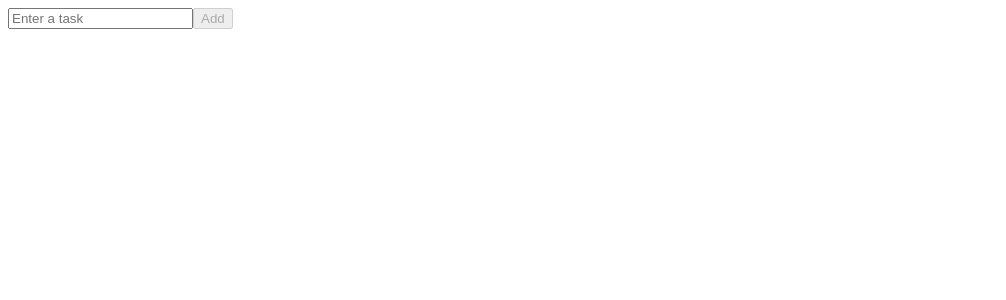
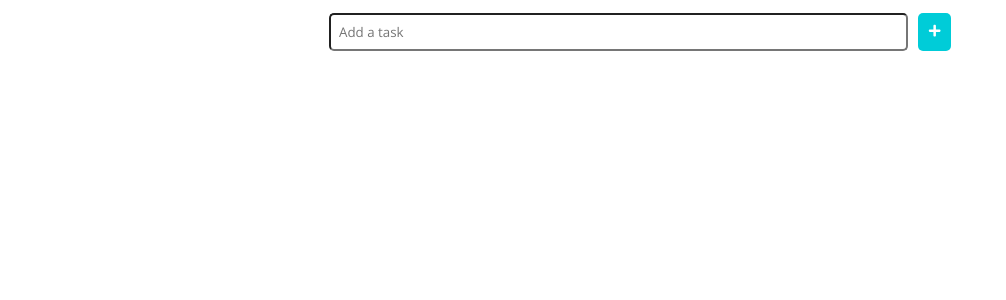
Before and after one commit to pzey2011/Todo_Management_App, a React (Create React App) app: page / in a window 1280 px wide. Shown: the top 300 px of the page, without its empty margins (0-1006 px from the left). Built offline with nearby package versions, Linux system fonts and the light colour scheme.

Commit message:
sgiving some styles and structuring the files

```diff
--- a/src/App.tsx
+++ b/src/App.tsx
@@ -1,5 +1,5 @@
 import React, { useState } from "react";
-import "./styles.css";
+import "./assets/styles.css";
 import InputField from "./components/InputField";
 import Form from "./components/Form";
 import Button from "./components/Button";
@@ -19,23 +19,20 @@ const App = () => {
     setTodos([...todos, newTodo]);
     setTodo("");
   };
-  const todosList = todos.map((todo) => (
-    <li key={todo.id}>
-      {todo.todo}
-      {" isDone: " + todo.isDone}
-    </li>
-  ));
+
   return (
     <React.Fragment>
+      <div className="main_container">
         <Form onSubmit={addTodo}>
           <InputField
             value={todo}
             setValue={setTodoInput}
-          placeholder={"Enter a task"}
+            placeholder={"Add a task"}
           />
           <Button type="submit" activated={todo.length !== 0 ? true : false} />
         </Form>
         <TodoList todos={todos} />
+      </div>
     </React.Fragment>
   );
 };
--- /dev/null
+++ b/src/assets/form.css
@@ -0,0 +1,3 @@
+.form {
+  display: flex;
+}
--- /dev/null
+++ b/src/assets/styles.css
@@ -0,0 +1,31 @@
+@import url("https://fonts.googleapis.com/css2?family=Open+Sans&display=swap");
+html {
+  font-family: "Open Sans", sans-serif;
+}
+input,
+button {
+  font-family: "Open Sans", sans-serif;
+
+  outline: none;
+  border-radius: 5px;
+  margin: 5px;
+}
+button {
+  color: #fff;
+  background-color: #00ccd8;
+  -webkit-appearance: none;
+  border: none;
+  padding: 10px;
+}
+input {
+  padding: 8px;
+  width: 100%;
+}
+.main_container {
+  text-align: center;
+  width: 50%;
+  padding-right: 60px;
+  padding-left: 60px;
+  margin-right: auto;
+  margin-left: auto;
+}
--- /dev/null
+++ b/src/assets/todo.css
@@ -0,0 +1,19 @@
+.todo_container {
+  display: flex;
+  align-items: center;
+  justify-content: left;
+  padding: 10px;
+  border-radius: 0.5rem;
+  border: 1px solid #00ccd8;
+  width: 80%;
+}
+
+.todo_right {
+  flex-basis: 80%;
+  text-align: left;
+}
+
+.todo_left {
+  display: flex;
+  flex-basis: 20%;
+}
--- a/src/components/Button.tsx
+++ b/src/components/Button.tsx
@@ -1,3 +1,5 @@
+import { FaPlus } from "react-icons/fa";
+
 type Props = {
   type: "button" | "submit" | "reset" | undefined;
   activated: boolean | undefined;
@@ -5,7 +7,7 @@ type Props = {
 const Button = ({ activated, type }: Props) => {
   return (
     <button disabled={!activated} type={type}>
-      Add
+      <FaPlus />
     </button>
   );
 };
--- a/src/components/Form.tsx
+++ b/src/components/Form.tsx
@@ -1,11 +1,16 @@
 import React from "react";
+import "../assets/form.css";
 type Props = {
   children: React.ReactNode;
   onSubmit: React.FormEventHandler<HTMLFormElement> | undefined;
 };
 
 const Form = ({ children, onSubmit }: Props) => {
-  return <form onSubmit={onSubmit}>{children}</form>;
+  return (
+    <form className="form" onSubmit={onSubmit}>
+      {children}
+    </form>
+  );
 };
 
 export default Form;
--- a/src/components/Todo.tsx
+++ b/src/components/Todo.tsx
@@ -1,18 +1,35 @@
 import { TodoType } from "../types/Types";
 import { AiFillEdit, AiFillDelete } from "react-icons/ai";
 import { MdDone } from "react-icons/md";
+import "../assets/todo.css";
 
 type Props = {
   todoObj: TodoType;
 };
 const Todo = ({ todoObj }: Props) => {
-  const { isDone, todo } = todoObj;
+  const { isDone, todo, id } = todoObj;
+
+  const handleEdit = (todo: TodoType) => {
+    console.log("edit");
+  };
+  const handleDelete = (todo: TodoType) => {
+    console.log("delete");
+  };
+
   return (
-    <div style={{ display: "flex" }}>
-      <div>{todo}</div>
-      <AiFillEdit />
-      <AiFillDelete />
-      <MdDone />
+    <div className="todo_container">
+      <div className="todo_right">{todo}</div>
+      <div className="todo_left">
+        <div onClick={() => handleEdit(todoObj)}>
+          <AiFillEdit />
+        </div>
+        <div onClick={() => handleDelete(todoObj)}>
+          <AiFillDelete />
+        </div>
+        <div onClick={() => handleDelete(todoObj)}>
+          <MdDone />
+        </div>
+      </div>
     </div>
   );
 };
--- a/src/styles.css
+++ /dev/null
@@ -1,4 +0,0 @@
-.App {
-  font-family: sans-serif;
-  text-align: center;
-}
```
Also changed, not shown: src/assets/input.css (added). Lines whose indentation alone changed are shown as unchanged.
